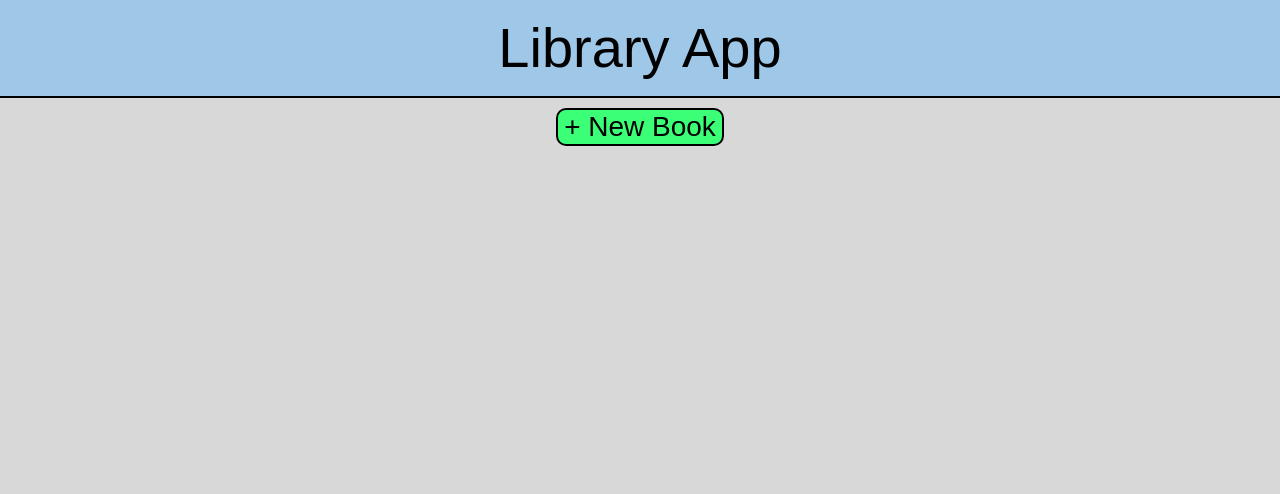
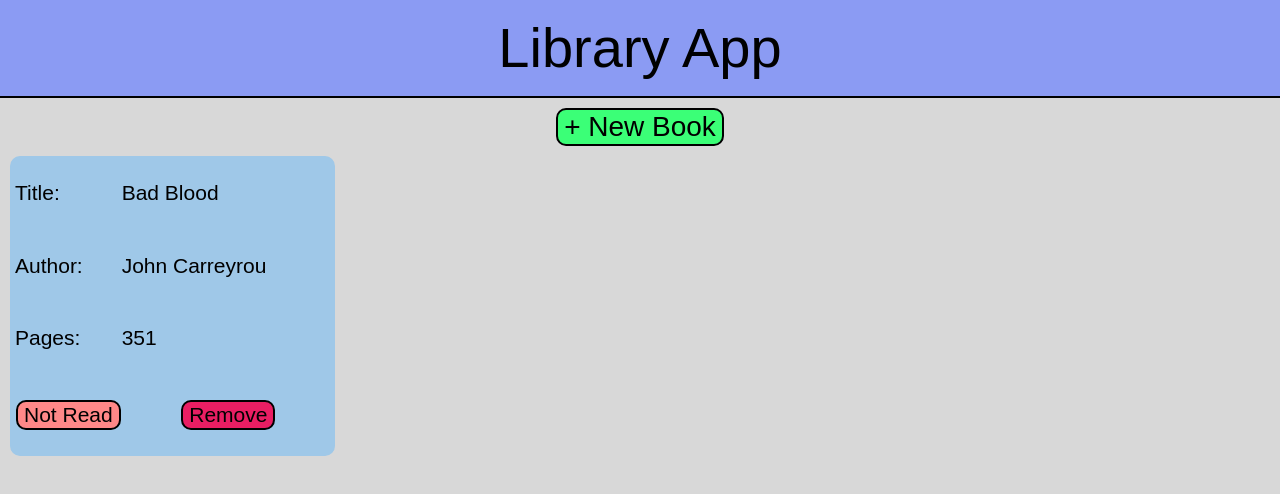
Before and after one commit to kevinlsx007/library, a plain HTML site: page index.html in a window 1280 px wide. Drawn offline with Linux system fonts and the light colour scheme.

Commit message:
Added book-card display in html and css.

```diff
--- a/index.html
+++ b/index.html
@@ -24,7 +24,18 @@
       </div>
       <button class="submit" type="submit">Submit</button>
     </div>
-    <div class="display"></div>
+    <div class="card-container">
+      <div class="book-card">
+        <p>Title: </p>
+        <p>Bad Blood</p>
+        <p>Author: </p>
+        <p>John Carreyrou</p>
+        <p>Pages: </p>
+        <p>351</p>
+        <button class="progress not-read" type="button">Not Read</button>
+        <button class="remove" type="button">Remove</button>
+      </div>
+    </div>
     <div class="greyout"></div>
   </body>
   <script type="text/javascript" src="main.js"></script>
--- a/main.js
+++ b/main.js
@@ -6,6 +6,7 @@ const titleInput = document.querySelector('input[name="title"]');
 const authorInput = document.querySelector('input[name="author"]');
 const pagesInput = document.querySelector('input[name="pages"]');
 const readCheck = document.querySelector('input[name="read"]');
+const displayArea = document.querySelector('.display');
 
 let myLibrary = [];
 
--- a/styles/style.css
+++ b/styles/style.css
@@ -7,7 +7,7 @@ body {
 }
 
 header {
-  background-color: #9fc8e8;
+  background-color: #8b9bf3;
   font-size: 56px;
   padding-top: 20px;
   padding-bottom: 20px;
@@ -31,6 +31,14 @@ input {
   margin: 5px 5px 5px 5px;
 }
 
+button {
+  display: block;
+  border-radius: 10px;
+  text-align: center;
+  margin: auto;
+  border: 2px black solid;
+}
+
 button:focus {
   outline: none;
 }
@@ -41,14 +49,9 @@ button:hover {
 }
 
 .new-book {
-  display: block;
   background-color: #3bff77;
   font-size: 28px;
-  border-radius: 10px;
-  text-align: center;
-  margin: auto;
   margin-top: 10px;
-  border: 2px black solid;
 }
 
 .popup {
@@ -146,14 +149,9 @@ input:checked + .slider:before {
 }
 
 .submit {
-  display: block;
   background-color: #3bff77;
   font-size: 28px;
-  border-radius: 10px;
-  text-align: center;
-  margin: auto;
   margin-top: 10px;
-  border: 2px black solid;
 }
 
 .greyout {
@@ -168,3 +166,39 @@ input:checked + .slider:before {
   filter: alpha(opacity=30);
   opacity: 0.5;
 }
+
+.card-container {
+  display: grid;
+  grid-template-columns: repeat(4, auto);
+  align-items: center;
+}
+
+.book-card {
+  display: grid;
+  margin: 10px 10px 10px 10px;
+  grid-template-columns: 1fr 2fr;
+  background-color: #9fc8e8;
+  border-radius: 10px;
+  width: 320px;
+  height: 300px;
+  align-items: center;
+  font-size: 21px;
+  padding-left: 5px;
+}
+
+.remove {
+  background-color: #e91e63;
+  font-size: 21px;
+}
+
+.progress {
+  font-size: 21px;
+}
+
+.read {
+  background-color: #88ff88;
+}
+
+.not-read {
+  background-color: #ff8888;
+}
```
